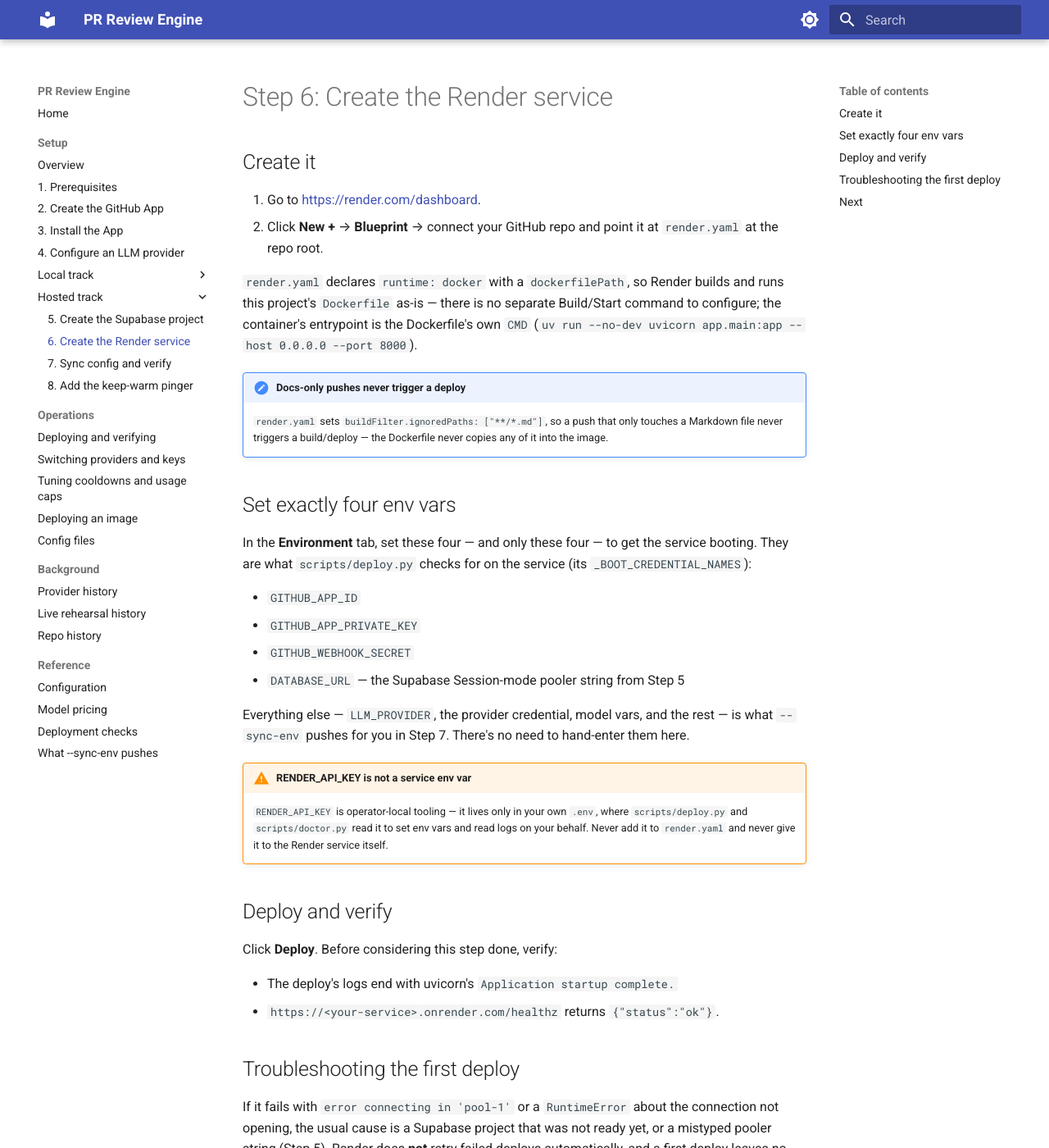
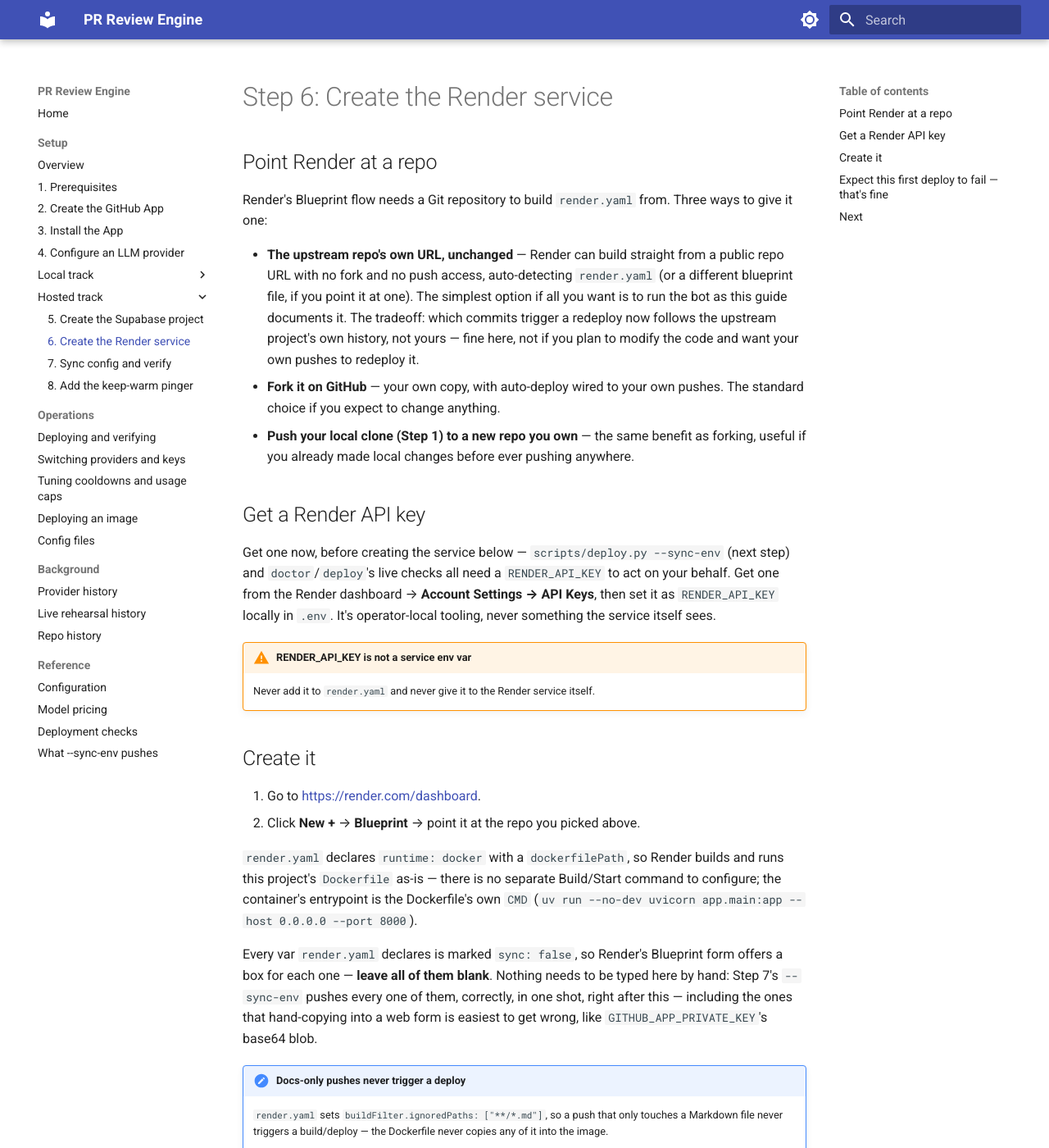
Before and after one commit to SomeoneSomewhereelse/pr-review-bot, an MkDocs documentation site: the page built from guide/setup/hosted/06-render.md, in a window 1280 px wide and 1400 px high. Shown: the whole window at 82% size. Built offline with MkDocs 1.6.1 and Material for MkDocs 9.7.7, drawn with Linux system fonts in a browser that asks for light colours; some of the changed text lies outside the part shown.

Commit message:
fix: Step 6/7 hosted deploy flow and the boot-creds-live check's gap
app/main.py's lifespan also requires GITHUB_APP_INSTALLATION_ID and a
valid LLM_PROVIDER to boot, not just the four vars Step 6 and
deploy.py's _BOOT_CREDENTIAL_NAMES named -- so a first deploy with only
those four always crash-looped, and the live check could report PASS
on a service missing either one.

Since --sync-env only needs the Render service to already exist, not
already be booted, Step 6 now gets RENDER_API_KEY and creates the
Blueprint with every var left blank; Step 7's --sync-env pushes all of
them, correctly, in one shot and triggers the real deploy. Removes the
two-phase "type four vars by hand, deploy, crash, fix later" dance and
the risk of a hand-typo in a pasted credential.

Step 6 also now offers pointing Render directly at the upstream repo's
URL (confirmed to work) alongside forking or pushing your own clone,
since Render's Blueprint flow doesn't require push access to build
render.yaml from a repo. Step 5's cross-references to the old flow and
Step 1's "either works equally well" claim are updated to match.

```diff
--- a/guide/setup/hosted/06-render.md
+++ b/guide/setup/hosted/06-render.md
@@ -1,10 +1,40 @@
 # Step 6: Create the Render service
+
+## Point Render at a repo
+
+Render's Blueprint flow needs a Git repository to build `render.yaml` from.
+Three ways to give it one:
+
+- **The upstream repo's own URL, unchanged** — Render can build straight
+  from a public repo URL with no fork and no push access, auto-detecting
+  `render.yaml` (or a different blueprint file, if you point it at one). The
+  simplest option if all you want is to run the bot as this guide documents
+  it. The tradeoff: which commits trigger a redeploy now follows the
+  upstream project's own history, not yours — fine here, not if you plan to
+  modify the code and want your own pushes to redeploy it.
+- **Fork it on GitHub** — your own copy, with auto-deploy wired to your own
+  pushes. The standard choice if you expect to change anything.
+- **Push your local clone (Step 1) to a new repo you own** — the same
+  benefit as forking, useful if you already made local changes before ever
+  pushing anywhere.
+
+## Get a Render API key
+
+Get one now, before creating the service below — `scripts/deploy.py
+--sync-env` (next step) and `doctor`/`deploy`'s live checks all need a
+`RENDER_API_KEY` to act on your behalf. Get one from the Render dashboard →
+**Account Settings → API Keys**, then set it as `RENDER_API_KEY` locally in
+`.env`. It's operator-local tooling, never something the service itself
+sees.
+
+!!! warning "RENDER_API_KEY is not a service env var"
+    Never add it to `render.yaml` and never give it to the Render service
+    itself.
 
 ## Create it
 
 1. Go to <https://render.com/dashboard>.
-2. Click **New +** → **Blueprint** → connect your GitHub repo and point it
-   at `render.yaml` at the repo root.
+2. Click **New +** → **Blueprint** → point it at the repo you picked above.
 
 `render.yaml` declares `runtime: docker` with a `dockerfilePath`, so Render
 builds and runs this project's `Dockerfile` as-is — there is no separate
@@ -12,46 +42,27 @@
 Dockerfile's own `CMD`
 (`uv run --no-dev uvicorn app.main:app --host 0.0.0.0 --port 8000`).
 
+Every var `render.yaml` declares is marked `sync: false`, so Render's
+Blueprint form offers a box for each one — **leave all of them blank**.
+Nothing needs to be typed here by hand: Step 7's `--sync-env` pushes every
+one of them, correctly, in one shot, right after this — including the ones
+that hand-copying into a web form is easiest to get wrong, like
+`GITHUB_APP_PRIVATE_KEY`'s base64 blob.
+
 !!! note "Docs-only pushes never trigger a deploy"
     `render.yaml` sets `buildFilter.ignoredPaths: ["**/*.md"]`, so a push
     that only touches a Markdown file never triggers a build/deploy — the
     Dockerfile never copies any of it into the image.
 
-## Set exactly four env vars
+## Expect this first deploy to fail — that's fine
 
-In the **Environment** tab, set these four — and only these four — to get
-the service booting. They are what `scripts/deploy.py` checks for on the
-service (its `_BOOT_CREDENTIAL_NAMES`):
-
-- `GITHUB_APP_ID`
-- `GITHUB_APP_PRIVATE_KEY`
-- `GITHUB_WEBHOOK_SECRET`
-- `DATABASE_URL` — the Supabase Session-mode pooler string from Step 5
-
-Everything else — `LLM_PROVIDER`, the provider credential, model vars, and
-the rest — is what `--sync-env` pushes for you in Step 7. There's no need to
-hand-enter them here.
-
-!!! warning "RENDER_API_KEY is not a service env var"
-    `RENDER_API_KEY` is operator-local tooling — it lives only in your own
-    `.env`, where `scripts/deploy.py` and `scripts/doctor.py` read it to set
-    env vars and read logs on your behalf. Never add it to `render.yaml` and
-    never give it to the Render service itself.
-
-## Deploy and verify
-
-Click **Deploy**. Before considering this step done, verify:
-
-- The deploy's logs end with uvicorn's `Application startup complete.`
-- `https://<your-service>.onrender.com/healthz` returns `{"status":"ok"}`.
-
-## Troubleshooting the first deploy
-
-If it fails with `error connecting in 'pool-1'` or a `RuntimeError` about the
-connection not opening, the usual cause is a Supabase project that was not
-ready yet, or a mistyped pooler string (Step 5). Render does **not** retry
-failed deploys automatically, and a first deploy leaves no previous instance
-running — fix the value and click **Manual Deploy**.
+Click **Deploy**. With every var left blank, the container starts and
+immediately exits: `app/main.py`'s startup refuses to run with no
+`LLM_PROVIDER` set, no `GITHUB_WEBHOOK_SECRET`, and so on — deliberately, so
+a missing credential fails loudly rather than silently limping along. Render
+will show this deploy as failed, and may show it retrying and failing again.
+Leave it — there's nothing to fix here, it's expected with every var still
+blank. Step 7 resolves it in one command.
 
 ## Next
 
```
Also changed, not shown: guide/setup/01-prerequisites.md (+3 -1 lines), guide/setup/hosted/05-supabase.md (+4 -4 lines), guide/setup/hosted/07-sync.md (+20 -14 lines), 4 other files.
